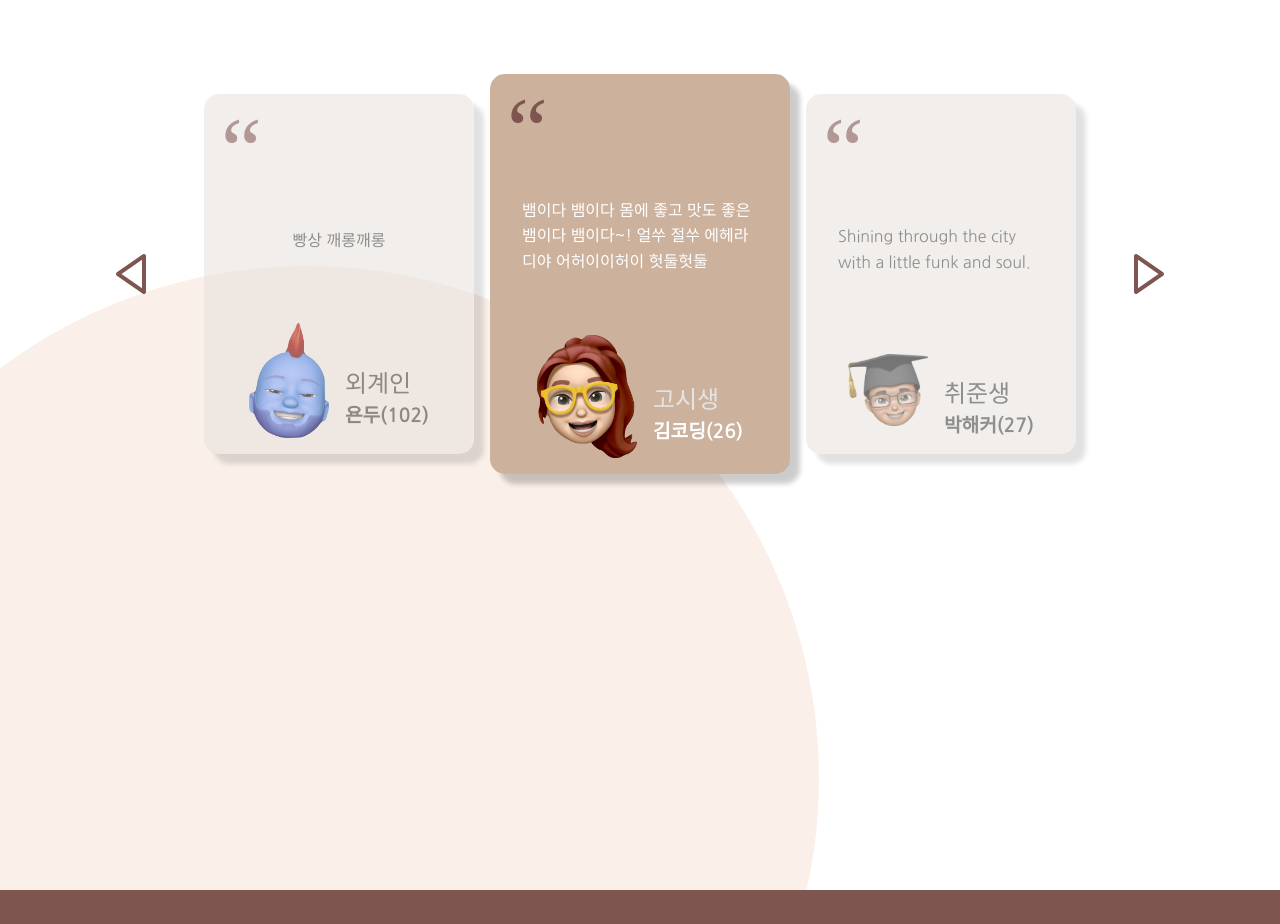
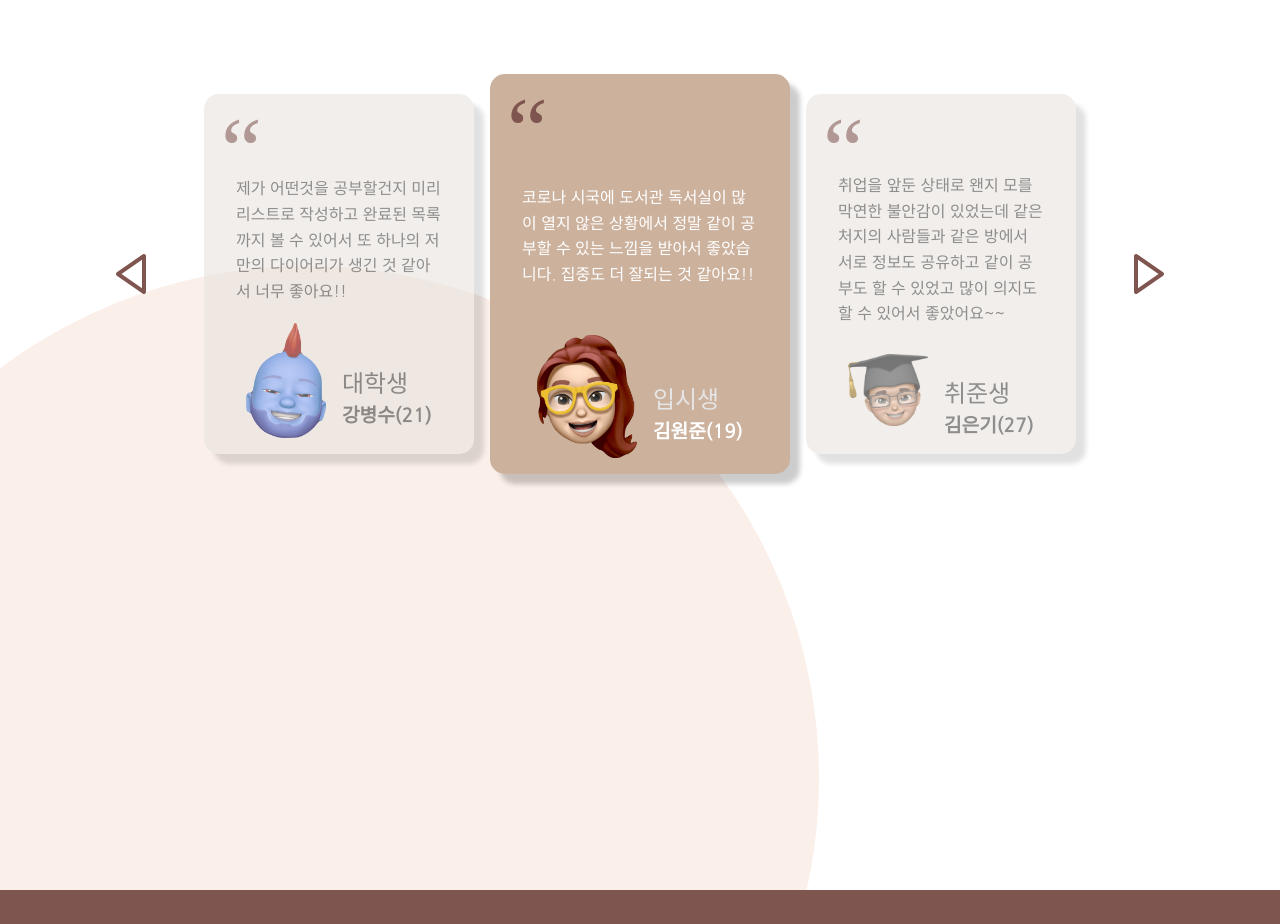
Before and after one commit to ksyksy815/sagaksagak-client, a React (Create React App) app: page / in a window 1280 px wide. Shown: the part 4740-5664 px from the top of the page. Built offline with nearby package versions, Linux system fonts and the light colour scheme.

Commit message:
[add] / add review data

```diff
--- a/src/components/Testimonials.js
+++ b/src/components/Testimonials.js
@@ -220,29 +220,29 @@ const MobileTestimonials = styled.div`
 
 const userInfo = [
   {
-    job: '고시생',
-    title: `김코딩(26)`,
-    text: '뱀이다 뱀이다 몸에 좋고 맛도 좋은 뱀이다 뱀이다~! 얼쑤 절쑤 에헤라디야 어허이이허이 헛둘헛둘'
+    job: '입시생',
+    title: `김원준(19)`,
+    text: '코로나 시국에 도서관 독서실이 많이 열지 않은 상황에서 정말 같이 공부할 수 있는 느낌을 받아서 좋았습니다. 집중도 더 잘되는 것 같아요!!'
   },
   {
     job: '취준생',
-    title: '박해커(27)',
-    text: `Shining through the city with a little funk and soul.`
+    title: '김은기(27)',
+    text: `취업을 앞둔 상태로 왠지 모를 막연한 불안감이 있었는데 같은 처지의 사람들과 같은 방에서 서로 정보도 공유하고 같이 공부도 할 수 있었고 많이 의지도 할 수 있어서 좋았어요~~`
   },
   {
-    job: '복학생',
-    title: `최루탄(23)`,
-    text: `It's Hammer time!`
+    job: '뮤지션',
+    title: `데이비드 황(23)`,
+    text: `오우 생각보다 다양한 방들이 존재하더라구요~~ 좀 놀랐어요 영상도 잘 안끊기고 시간가는줄 모르고 이용하고 있어요! 아주 good이에요`
   },
   {
     job: '직장인',
-    title: '이대리(29)',
-    text: '공부 공부 공부를 하자'
+    title: '구본재(29)',
+    text: '제2외국어를 공부하고 싶었는데 따로 강의듣는거 외에도 이렇게 같이 공부하는 사람들과 같은 공간에서 정보도 공유하고 같이 공부하는 시간을 가질수 있다니,,, 앞으로 자주 이용할 것 같아요 '
   },
   {
-    job: '외계인',
-    title: '욘두(102)',
-    text: '빵상 깨롱깨롱'
+    job: '대학생',
+    title: '강병수(21)',
+    text: '제가 어떤것을 공부할건지 미리 리스트로 작성하고 완료된 목록까지 볼 수 있어서 또 하나의 저만의 다이어리가 생긴 것 같아서 너무 좋아요!!'
   }
 ]
 
```
